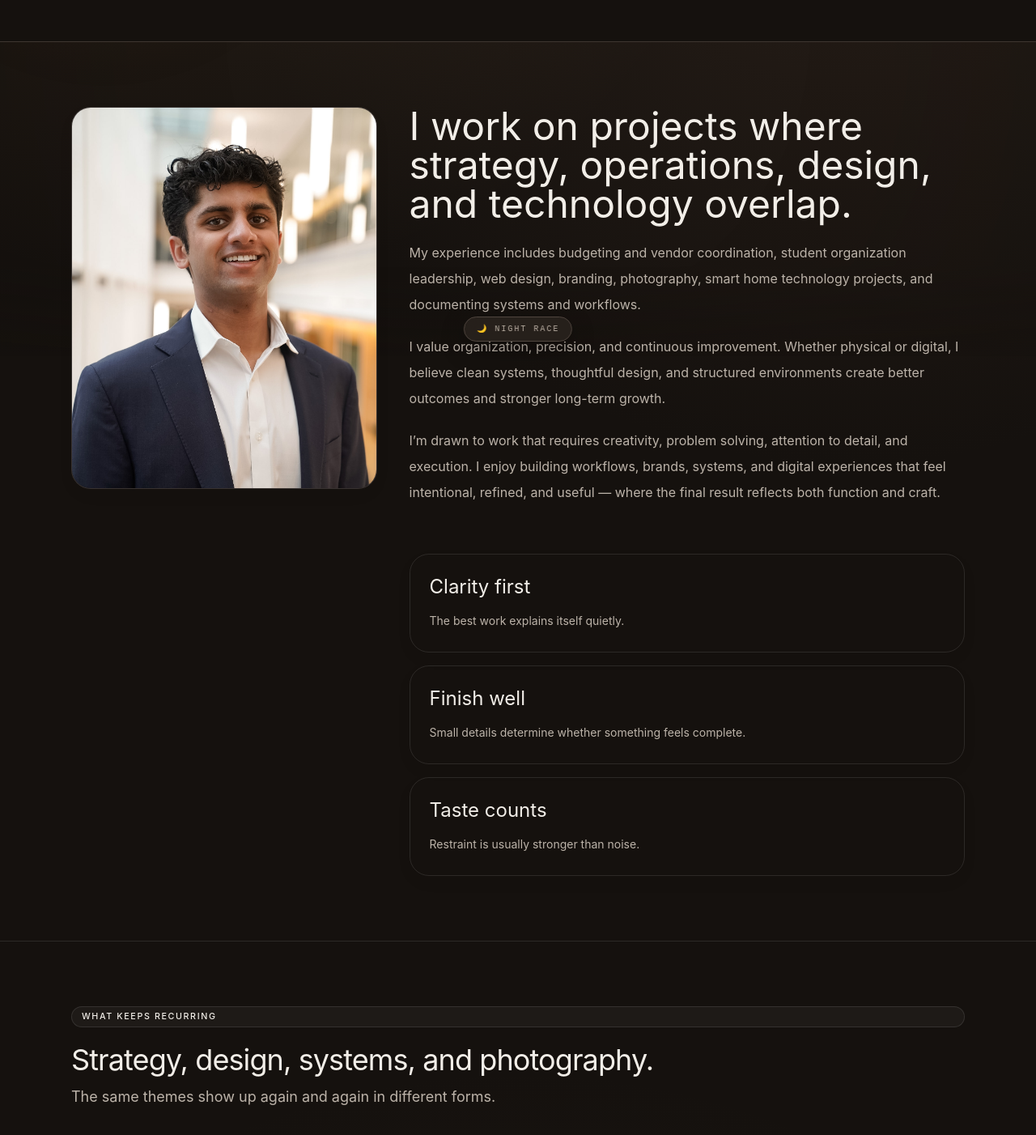
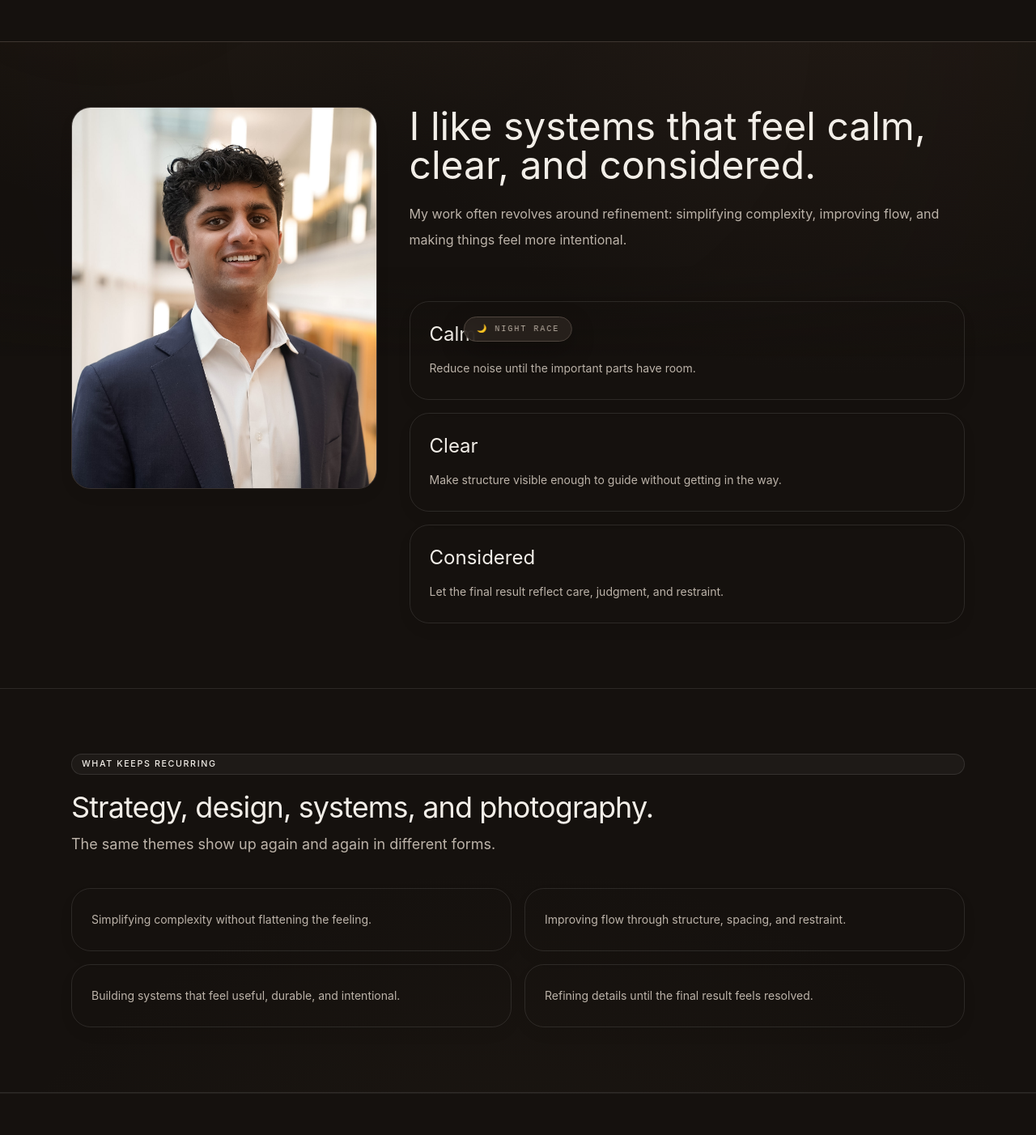
Before and after one commit to mohabbis/personal-portfolio, a Next.js app: page /about in a window 1280 px wide. Shown: the part 360-1762 px from the top of the page at 81% size. Built offline with nearby package versions, Linux system fonts and the light colour scheme.

Commit message:
Make website copy more editorial and less LinkedIn-like

```diff
--- a/data/site.ts
+++ b/data/site.ts
@@ -2,9 +2,9 @@ import type { ContactItem, FeatureItem, SocialLink } from "@/lib/types";
 
 export const siteConfig = {
   name: "MUHA",
-  title: "Strategy, systems, and creative technology.",
+  title: "Calm, clear, and considered systems.",
   description:
-    "MUHA — a restrained editorial portfolio exploring systems, operations, branding, and digital experiences.",
+    "MUHA — a restrained editorial portfolio focused on refinement, flow, and intentional digital experiences.",
   location: "Chicago, Illinois",
   email: "muharafi@umich.edu",
   linkedIn: "https://www.linkedin.com/in/muharafiq",
@@ -13,7 +13,7 @@ export const siteConfig = {
     eyebrow: "Chicago ↔ Ann Arbor",
     headline: "Leaving every room a little brighter.",
     subheadline:
-      "Building structured digital experiences through design, operations, and technical execution.",
+      "I like systems that feel calm, clear, and considered.",
     primaryCta: {
       label: "Selected Work",
       href: "/portfolio"
@@ -21,22 +21,19 @@ export const siteConfig = {
     secondaryCta: null
   },
   about: {
-    intro:
-      "I work on projects where strategy, operations, design, and technology overlap.",
+    intro: "I like systems that feel calm, clear, and considered.",
     paragraphs: [
-      "My experience includes budgeting and vendor coordination, student organization leadership, web design, branding, photography, smart home technology projects, and documenting systems and workflows.",
-      "I value organization, precision, and continuous improvement. Whether physical or digital, I believe clean systems, thoughtful design, and structured environments create better outcomes and stronger long-term growth.",
-      "I’m drawn to work that requires creativity, problem solving, attention to detail, and execution. I enjoy building workflows, brands, systems, and digital experiences that feel intentional, refined, and useful — where the final result reflects both function and craft."
+      "My work often revolves around refinement: simplifying complexity, improving flow, and making things feel more intentional."
     ],
     strengths: []
   },
   focusAreas: {
     title: "Selected practice",
     bullets: [
-      "Systems design and workflow organization.",
-      "Brand systems and digital identity refinement.",
-      "Operational thinking and structured execution.",
-      "Connected environments and smart home infrastructure."
+      "Simplifying complexity without flattening the feeling.",
+      "Improving flow through structure, spacing, and restraint.",
+      "Building systems that feel useful, durable, and intentional.",
+      "Refining details until the final result feels resolved."
     ]
   }
 };
@@ -58,16 +55,16 @@ export const highlights: FeatureItem[] = [
 
 export const workingPrinciples: FeatureItem[] = [
   {
-    title: "Clarity first",
-    description: "The best work explains itself quietly."
+    title: "Calm",
+    description: "Reduce noise until the important parts have room."
   },
   {
-    title: "Finish well",
-    description: "Small details determine whether something feels complete."
+    title: "Clear",
+    description: "Make structure visible enough to guide without getting in the way."
   },
   {
-    title: "Taste counts",
-    description: "Restraint is usually stronger than noise."
+    title: "Considered",
+    description: "Let the final result reflect care, judgment, and restraint."
   }
 ];
 
```
